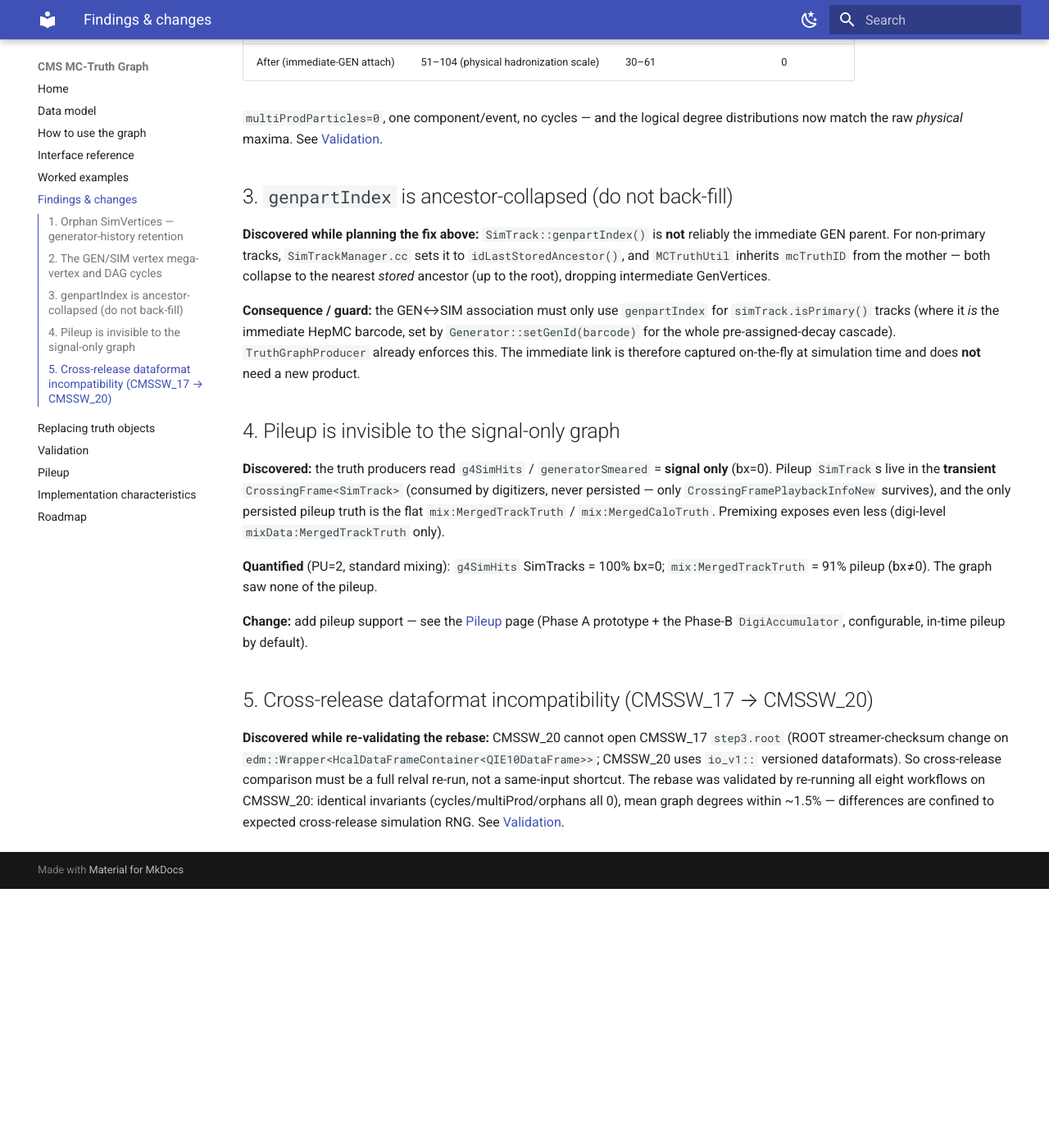
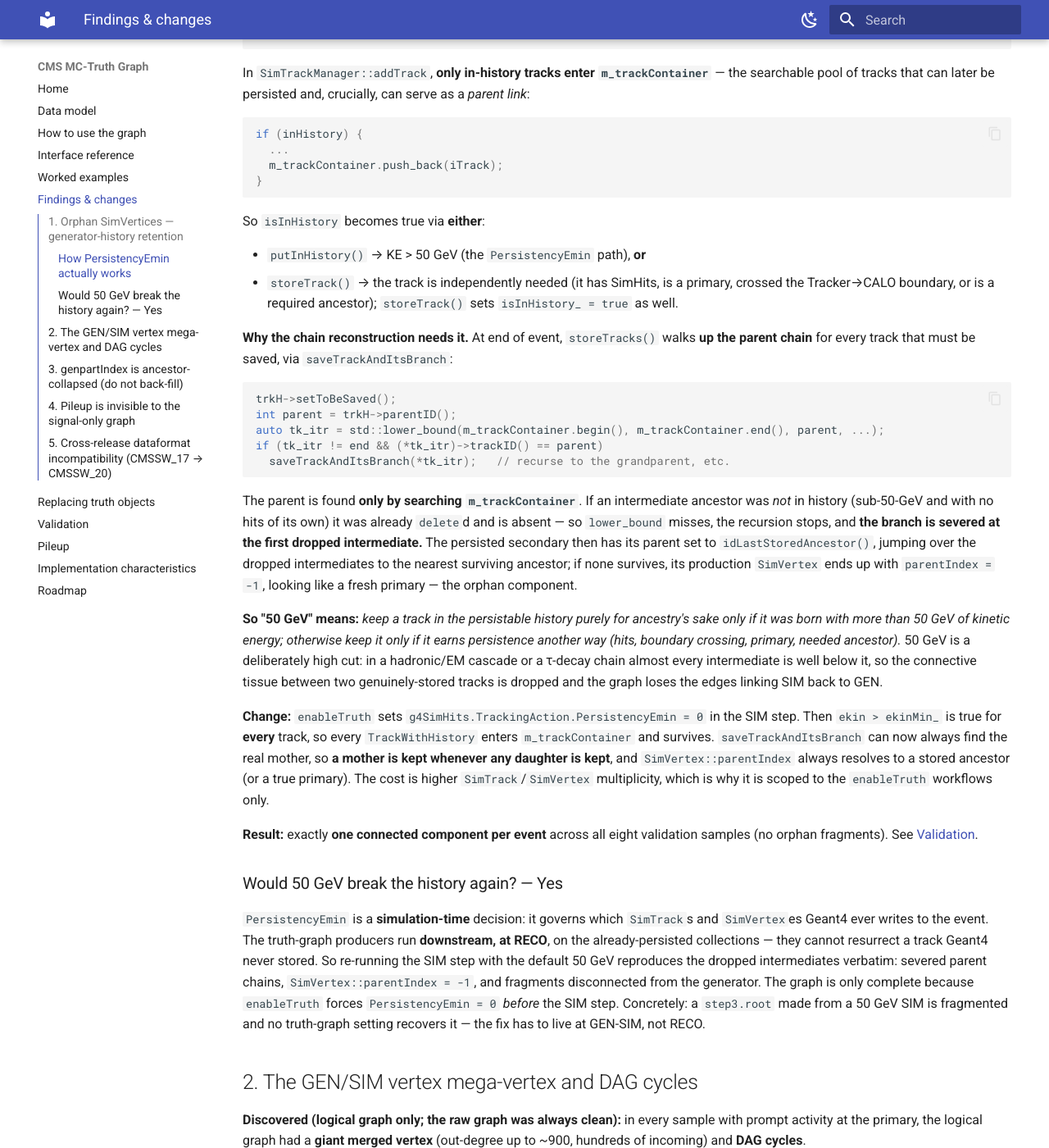
Before and after one commit to felicepantaleo/cms-truth-docs, an MkDocs documentation site: the page built from docs/findings.md, in a window 1280 px wide and 1400 px high, scrolled down 1049 px. Shown: the whole window at 82% size. Built offline with MkDocs 1.6.1 and Material for MkDocs 9.7.7, drawn with Linux system fonts in a browser that asks for light colours; before the commit the page ends 2133 px from its top, so only the background shows below that; some of the changed text lies outside the part shown.

Commit message:
docs: explain PersistencyEmin mechanism in detail and the 50 GeV revert case
Trace exactly how TrackingAction.PersistencyEmin (50 GeV default) gates which
SimTracks Geant4 keeps in history: the kinetic-energy cut at track start, the
m_trackContainer parent-link pool, and how saveTrackAndItsBranch severs a chain at
the first dropped intermediate (parentIndex = -1, orphan component). Add why
reverting to 50 GeV reproduces the fragmentation: it is a simulation-time decision
the downstream RECO truth-graph producers cannot undo.

````diff
--- a/docs/findings.md
+++ b/docs/findings.md
@@ -12,11 +12,118 @@
 `common_MCtruth` PSet). Below it, intermediate `SimTrack`s are dropped, so a
 stored low-energy `SimVertex` can lose its parent branch → an orphan component.
 
+### How `PersistencyEmin` actually works
+
+The value is a **kinetic-energy threshold**.
+`SimG4Core/Application/python/g4SimHits_cfi.py`:
+
+```python
+PersistencyEmin = cms.double(50.0), # in GeV
+```
+
+In `Phase2TrackingAction.cc` it is converted to Geant4 internal units and stored
+as `ekinMin_`:
+
+```cpp
+ekinMin_(p.getParameter<double>("PersistencyEmin") * CLHEP::GeV),   // = 50 GeV
+```
+
+**Where it is applied — once per Geant4 track, at track start.**
+`Phase2TrackingAction::PreUserTrackingAction`:
+
+```cpp
+double ekin = aTrack->GetKineticEnergy();          // KE at the track's creation vertex
+...
+if (nullptr != trkInfo_ && ekin > ekinMin_) {
+  trkInfo_->putInHistory();                         // mark "keep in history"
+}
+```
+
+`putInHistory()` just sets `isInHistory_ = true` (`TrackInformation.h`). So the
+**only** thing the threshold does directly is: *if a track is created with
+KE > 50 GeV, flag it "in history."* Nothing else reads `ekinMin_`. The cut is on
+**kinetic energy at the creation vertex** — not total energy, not momentum — so a
+slow heavy particle can have KE far below its total energy, making 50 GeV even
+more aggressive than it looks.
+
+**What "in history" controls.** At track end, `PostUserTrackingAction` passes the
+flag to the manager, and a track that is *not* in history is discarded on the spot:
+
+```cpp
+trackManager_->addTrack(currentHistory_, aTrack, isInHistory, withAncestor);
+...
+if (!isInHistory) { delete currentHistory_; }       // not in history -> dropped immediately
+```
+
+In `SimTrackManager::addTrack`, **only in-history tracks enter `m_trackContainer`**
+— the searchable pool of tracks that can later be persisted and, crucially, can
+serve as a *parent link*:
+
+```cpp
+if (inHistory) {
+  ...
+  m_trackContainer.push_back(iTrack);
+}
+```
+
+So `isInHistory` becomes true via **either**:
+
+- `putInHistory()` → KE > 50 GeV (the `PersistencyEmin` path), **or**
+- `storeTrack()` → the track is independently needed (it has SimHits, is a
+  primary, crossed the Tracker→CALO boundary, or is a required ancestor);
+  `storeTrack()` sets `isInHistory_ = true` as well.
+
+**Why the chain reconstruction needs it.** At end of event, `storeTracks()` walks
+**up the parent chain** for every track that must be saved, via
+`saveTrackAndItsBranch`:
+
+```cpp
+trkH->setToBeSaved();
+int parent = trkH->parentID();
+auto tk_itr = std::lower_bound(m_trackContainer.begin(), m_trackContainer.end(), parent, ...);
+if (tk_itr != end && (*tk_itr)->trackID() == parent)
+  saveTrackAndItsBranch(*tk_itr);   // recurse to the grandparent, etc.
+```
+
+The parent is found **only by searching `m_trackContainer`**. If an intermediate
+ancestor was *not* in history (sub-50-GeV and with no hits of its own) it was
+already `delete`d and is absent — so `lower_bound` misses, the recursion stops,
+and **the branch is severed at the first dropped intermediate.** The persisted
+secondary then has its parent set to `idLastStoredAncestor()`, jumping over the
+dropped intermediates to the nearest surviving ancestor; if none survives, its
+production `SimVertex` ends up with `parentIndex = -1`, looking like a fresh
+primary — the orphan component.
+
+**So "50 GeV" means:** *keep a track in the persistable history purely for
+ancestry's sake only if it was born with more than 50 GeV of kinetic energy;
+otherwise keep it only if it earns persistence another way (hits, boundary
+crossing, primary, needed ancestor).* 50 GeV is a deliberately high cut: in a
+hadronic/EM cascade or a τ-decay chain almost every intermediate is well below it,
+so the connective tissue between two genuinely-stored tracks is dropped and the
+graph loses the edges linking SIM back to GEN.
+
 **Change:** `enableTruth` sets `g4SimHits.TrackingAction.PersistencyEmin = 0` in
-the SIM step, so every stored `SimTrack` keeps its full ancestor branch.
+the SIM step. Then `ekin > ekinMin_` is true for **every** track, so every
+`TrackWithHistory` enters `m_trackContainer` and survives. `saveTrackAndItsBranch`
+can now always find the real mother, so **a mother is kept whenever any daughter
+is kept**, and `SimVertex::parentIndex` always resolves to a stored ancestor (or a
+true primary). The cost is higher `SimTrack`/`SimVertex` multiplicity, which is why
+it is scoped to the `enableTruth` workflows only.
 
 **Result:** exactly **one connected component per event** across all eight
 validation samples (no orphan fragments). See [Validation](validation.md).
+
+### Would 50 GeV break the history again? — Yes
+
+`PersistencyEmin` is a **simulation-time** decision: it governs which `SimTrack`s
+and `SimVertex`es Geant4 ever writes to the event. The truth-graph producers run
+**downstream, at RECO**, on the already-persisted collections — they cannot
+resurrect a track Geant4 never stored. So re-running the SIM step with the default
+50 GeV reproduces the dropped intermediates verbatim: severed parent chains,
+`SimVertex::parentIndex = -1`, and fragments disconnected from the generator. The
+graph is only complete because `enableTruth` forces `PersistencyEmin = 0` *before*
+the SIM step. Concretely: a `step3.root` made from a 50 GeV SIM is fragmented and
+no truth-graph setting recovers it — the fix has to live at GEN-SIM, not RECO.
 
 ## 2. The GEN/SIM vertex mega-vertex and DAG cycles
 
````
